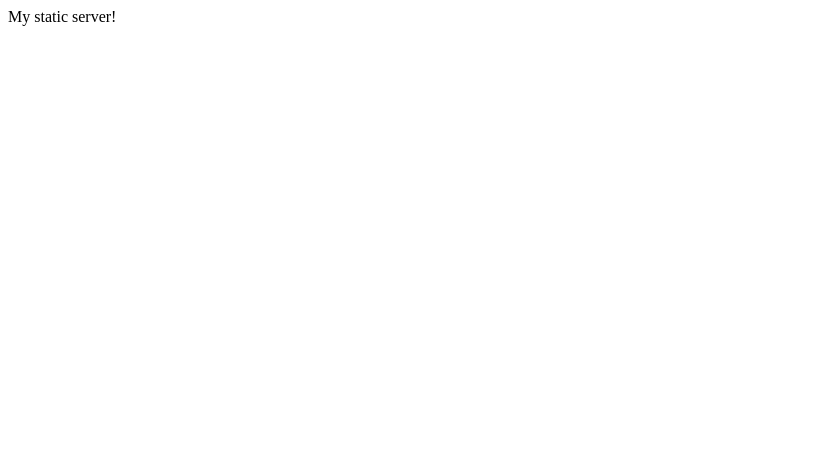
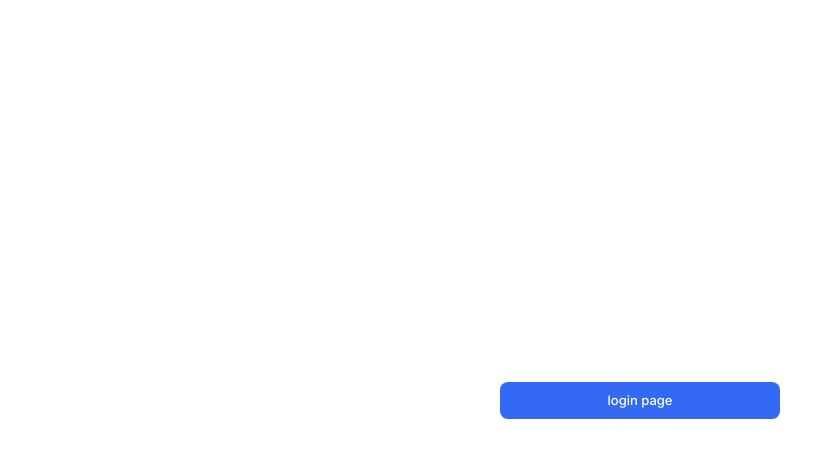
Before and after one commit to evtkhvch/no-framework-simple-messanger, a website: page static/index.html in a window 1280 px wide. Shown: the whole page, without its empty margins (0-835 px from the left). Drawn offline with Linux system fonts and the light colour scheme.

Commit message:
feature: init core styles

```diff
--- /dev/null
+++ b/static/index.css
@@ -0,0 +1,12 @@
+.index {
+    height: 100vh;
+    width: 100%;
+    display: flex;
+    flex-direction: column;
+    align-items: center;
+    justify-content: center;
+}
+
+.index__link {
+    text-decoration: none;
+}
--- a/static/index.html
+++ b/static/index.html
@@ -1,10 +1,16 @@
 <!DOCTYPE html>
 <html lang="en">
-<head>
-    <title>Hello</title>
-    <meta charset="utf-8">
-</head>
-<body>
-<div>My static server!</div>
-</body>
+    <head>
+        <title>Index</title>
+        <meta charset="utf-8">
+        <link rel="preconnect" href="https://fonts.gstatic.com">
+        <link href="https://fonts.googleapis.com/css2?family=Inter:wght@300;400;500&display=swap" rel="stylesheet">
+        <link rel="stylesheet" href="styles.css">
+        <link rel="stylesheet" href="index.css">
+    </head>
+    <body>
+        <div class="index">
+            <a class="index__link default-button" href="login.html">login page</a>
+        </div>
+    </body>
 </html>
--- /dev/null
+++ b/static/styles.css
@@ -0,0 +1,32 @@
+html {
+    box-sizing: border-box;
+}
+
+body {
+    font-family: 'Inter', sans-serif;
+}
+
+*, *:before, *:after {
+    margin: 0;
+    padding: 0;
+    box-sizing: inherit;
+}
+
+:root {
+    --blue: #3369F3;
+    --white: #FFFFFF;
+}
+
+.default-button {
+    height: 37px;
+    width: 280px;
+    border-radius: 8px;
+    color: var(--white);
+    background-color: var(--blue);
+    font-size: 13px;
+    font-style: normal;
+    font-weight: 500;
+    display: flex;
+    align-items: center;
+    justify-content: center;
+}
```
Also changed, not shown: static/login.html (indentation only).
